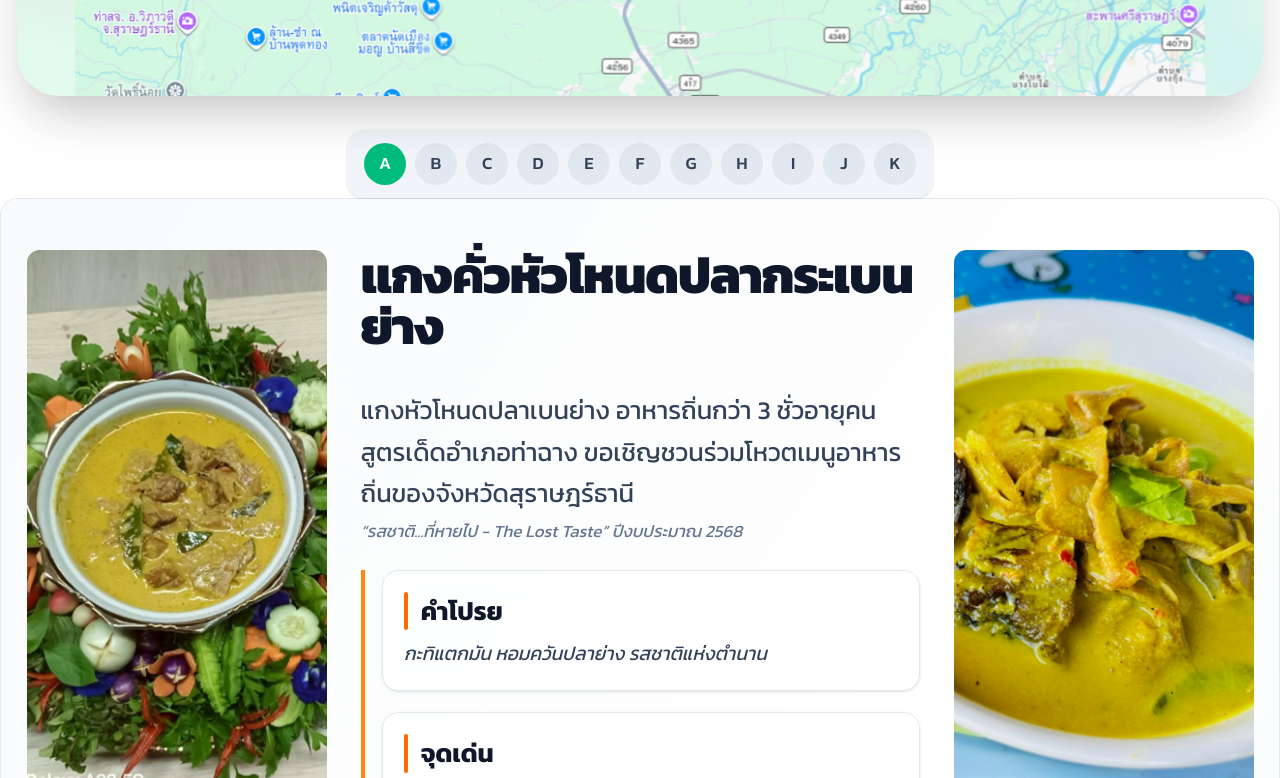
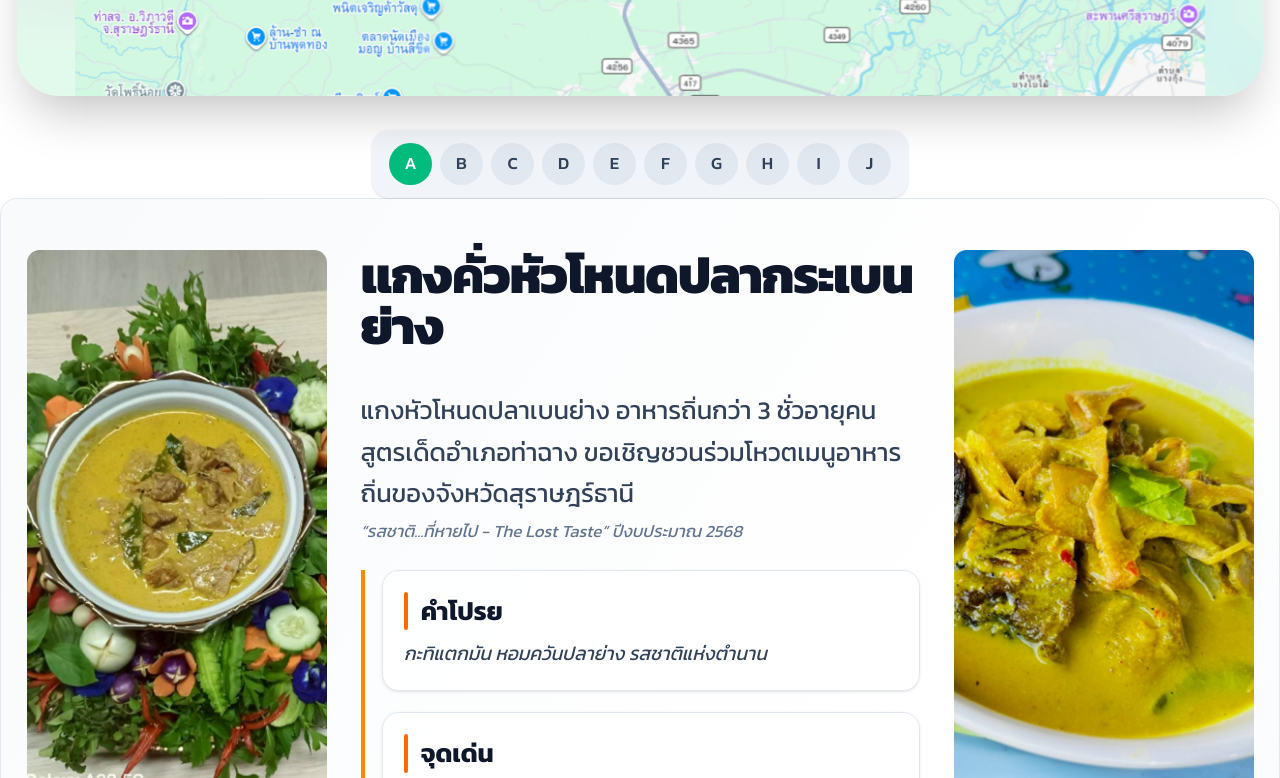
Before and after one commit to sasipongjiteufeu/Travel_web, a website built with Vite: page travel-web/index.html in a window 1280 px wide. Shown: the part 980-1758 px from the top of the page. Built offline with nearby package versions, Linux system fonts and the light colour scheme.

Commit message:
Fix by requirement

```diff
--- a/travel-web/index.html
+++ b/travel-web/index.html
@@ -28,7 +28,7 @@
       <!-- Heading Div -->
       <div class="mx-auto mb-12 w-full max-w-3xl text-center md:mb-16 lg:mb-20">
         <h1 class="hero-title mb-4 text-4xl font-semibold md:text-6xl">เส้นทางท่องเที่ยวเชิงอาหาร <span
-            class="hero-title-chip bg-[url('https://assets.website-files.com/63904f663019b0d8edf8d57c/6390526ac2a607693620c97b_Rectangle%2010.svg')] bg-cover bg-center px-4 text-white">อำเภอท่าฉาง</span>.
+            class="hero-title-chip inline-block whitespace-nowrap bg-[url('https://assets.website-files.com/63904f663019b0d8edf8d57c/6390526ac2a607693620c97b_Rectangle%2010.svg')] bg-cover bg-center px-4 text-white">อำเภอท่าฉาง</span>.
         </h1>
         <p class="hero-subtitle mx-auto mb-5 max-w-[528px] text-xl text-[#636262] lg:mb-8">Tha Chang Gastronomy Tourism Route: A
           Cultural and Unique Identity Project in Surat Thani.</p>
--- a/travel-web/src/main.ts
+++ b/travel-web/src/main.ts
@@ -2,6 +2,7 @@ import "./style.css";
 
 type FoodItem = {
   code: string;
+  pagerCode?: string;
   title: string;
   intro: string;
   tagline: string;
@@ -191,6 +192,7 @@ const FOOD_ITEMS: ReadonlyArray<FoodItem> = [
   },
   {
     code: "H",
+    pagerCode: "G",
     title: "ถั่วกรอบแก้ว",
     intro: "สูตรลับชุมชน เคี่ยวด้วยใจ กรอบหอมเพลินจนหยุดไม่อยู่",
     tagline: "สูตรลับวัยเก๋า คัดเน้น ๆ เคี่ยวด้วยใจ กรอบมันหมดถุงไม่รู้ตัว",
@@ -266,9 +268,9 @@ const FOOD_ITEMS: ReadonlyArray<FoodItem> = [
   },
   {
     code: "K",
-    title: "ผัดไทยท่าฉางแม่เพ็ญ และเครื่องแกงแม่เพ็ญ",
-    intro: "เมนูผัดไทยรสมือชุมชนคู่กับเครื่องแกงใต้เข้มข้น จากร้านเดียวกันในตำบลเขาถ่าน",
-    tagline: "ผัดไทยปรุงสด เครื่องแกงถึงพริกถึงขิง อร่อยจริงใจในราคาชุมชน",
+    title: "ผัดไทยท่าฉางป้าศรี",
+    intro: "ผัดไทยท่าฉางป้าศรี เส้นเหนียวนุ่ม ชุ่มซอสสูตรเด็ด รสฝีมือป้าศรี อร่อยเข้มจนไม่ต้องปรุงเพิ่ม",
+    tagline: "ผัดไทยท่าฉาง เส้นเหนียวนุ่ม ชุ่มซอสสูตรเด็ด... รสฝีมือป้าศรี อร่อยเข้มจนไม่ต้องปรุงเพิ่ม",
     highlights: [
       "ผัดไทยปรุงใหม่จานต่อจาน สด สะอาด",
       "ซอสเข้มข้น กลมกล่อม ลงตัวแบบท่าฉาง",
@@ -276,20 +278,51 @@ const FOOD_ITEMS: ReadonlyArray<FoodItem> = [
       "สินค้าคุณภาพที่เติบโตจากเสียงบอกต่อ",
     ],
     story: [
-      "ผัดไทยท่าฉางแม่เพ็ญต่อยอดเมนูเส้นยอดนิยมให้เข้ากับรสนิยมคนท้องถิ่น โดยเน้นวัตถุดิบสดใหม่และมาตรฐานความสะอาดในทุกจาน",
-      "ส่วนเครื่องแกงแม่เพ็ญใช้สมุนไพรธรรมชาติคัดสรรอย่างพิถีพิถัน ให้รสจัดจ้านแบบครัวใต้แท้ เหมาะทั้งใช้ในครัวเรือนและร้านอาหาร",
-      "ทั้งสองผลิตภัณฑ์จึงเป็นภาพสะท้อนของชุมชนที่รักษารากเดิมและพัฒนาสินค้าให้เข้าถึงคนรุ่นใหม่ได้พร้อมกัน",
+      "ณ อำเภอท่าฉาง จังหวัดสุราษฎร์ธานี หากเอ่ยถึงเมนูเส้นที่ครองใจคนในพื้นที่และนักเดินทางมาอย่างยาวนาน ต้องยกให้ ผัดไทยเฮาส์ ป้าศรี ร้านอาหารเล็ก ๆ ที่อบอวลไปด้วยกลิ่นหอมของกระทะและรอยยิ้มอันอบอุ่น",
+      "ความพิเศษของผัดไทยป้าศรี ไม่ใช่แค่การผัดเส้น แต่มันคือศิลปะการปรุงรสแบบ \"ผัดไทยท่าฉางขนานแท้\" ที่สืบทอดสูตรลับเฉพาะตัว จุดเริ่มต้นความอร่อยอยู่ที่ น้ำซอสผัดไทย ที่เคี่ยวจากวัตถุดิบธรรมชาติ ทั้งน้ำตาลมะพร้าว น้ำมะขามเปียก และเครื่องแกงสูตรพิเศษ จนได้น้ำซอสสีสวย รสชาติเข้มข้น หวาน เปรี้ยว เค็ม เผ็ด ครบรส"
+      ,"เมื่อนำลงไปผัดกับเส้นเล็กเหนียวนุ่มด้วยไฟแรงทั่วถึง เส้นจะดูดซึมน้ำซอสเข้าไปจนฉ่ำวาว ไม่แห้งกระด้าง ผสานกับความมันของกะทิสด (เอกลักษณ์ผัดไทยท่าฉาง) และความสดของกุ้งหรือเครื่องเคียงต่าง ๆ ทำให้ได้รสสัมผัสที่นุ่มนวลแต่จัดจ้าน กลมกล่อมจนแทบไม่ต้องบีบมะนาวหรือเติมพริกเพิ่ม นี่คือรสรสมือแม่ที่ใส่ใจในทุกจาน เหมือนทำให้ลูกหลานทานที่บ้าน"
     ],
     contacts: [
-      "บ้านเลขที่ 4 หมู่ที่ 5 ตำบลเขาถ่าน อำเภอท่าฉาง จังหวัดสุราษฎร์ธานี",
-      "ชื่อร้าน ร้านเครื่องแกงแม่เพ็ญบ้านหนองดูน",
-      "หมายเลขโทรศัพท์ 061-225-3809",
+      "182/1 หมู่ 3 ตำบลคลองไทร อำเภอท่าฉาง จังหวัดสุราษฎร์ธานี	",
+      "ชื่อร้าน ผัดไทยท่าฉาง by ผัดไทยเฮาส์",
+      "หมายเลขโทรศัพท์ 0919154428, 0896461588",
     ],
     mapEmbed: "https://www.google.com/maps/embed?pb=!1m17!1m12!1m3!1d3937.047939395954!2d99.11574999999999!3d9.32902!2m3!1f0!2f0!3f0!3m2!1i1024!2i768!4f13.1!3m2!1m1!2zOcKwMTknNDQuNSJOIDk5wrAwNic1Ni43IkU!5e0!3m2!1sth!2sth!4v1770913718881!5m2!1sth!2sth",
     mapLink: "https://maps.app.goo.gl/hXQZ321T2ro2VQ3z7",
     images: ["K1.png", "K2.png", "K3.png", "K4.png", "K5.png", "K6.png"],
   },
 ];
+
+type PagerGroup = {
+  pagerCode: string;
+  targetId: string;
+  title: string;
+};
+
+const getPagerCode = (item: FoodItem): string => item.pagerCode ?? item.code;
+
+const PAGER_GROUPS = FOOD_ITEMS.reduce<PagerGroup[]>((groups, item, index) => {
+  const pagerCode = getPagerCode(item);
+
+  if (groups.some((group) => group.pagerCode === pagerCode)) {
+    return groups;
+  }
+
+  groups.push({
+    pagerCode,
+    targetId: `food-section-${index + 1}`,
+    title: item.title,
+  });
+
+  return groups;
+}, []);
+
+const SECTION_INDEX_TO_PAGER_INDEX = FOOD_ITEMS.map((item) =>
+  PAGER_GROUPS.findIndex((group) => group.pagerCode === getPagerCode(item)),
+);
+
+const getPagerLabel = (index: number): string =>
+  String.fromCharCode("A".charCodeAt(0) + index);
 
 const escapeHtml = (value: string): string =>
   value
@@ -624,10 +657,10 @@ const buildPagers = (): void => {
     return;
   }
 
-  const pagerMarkup = FOOD_ITEMS.map(
-    (item, index) => `
-      <button class="page-btn" data-food-target="food-section-${index + 1}" data-food-index="${index}" aria-label="ไปยังเมนู ${escapeHtml(item.title)}">
-        ${escapeHtml(item.code)}
+  const pagerMarkup = PAGER_GROUPS.map(
+    (group, index) => `
+      <button class="page-btn" data-food-target="${group.targetId}" data-food-index="${index}" aria-label="ไปยังเมนู ${escapeHtml(group.title)}">
+        ${escapeHtml(getPagerLabel(index))}
       </button>
     `,
   ).join("");
@@ -664,7 +697,7 @@ const buildPagers = (): void => {
           }
           const sectionElement = entry.target as HTMLElement;
           const sectionIndex = Number(sectionElement.dataset.foodIndex ?? 0);
-          setActivePager(sectionIndex);
+          setActivePager(SECTION_INDEX_TO_PAGER_INDEX[sectionIndex] ?? 0);
         });
       },
       { threshold: 0.5 },
```
Also changed, not shown: travel-web/public/A3.png.
